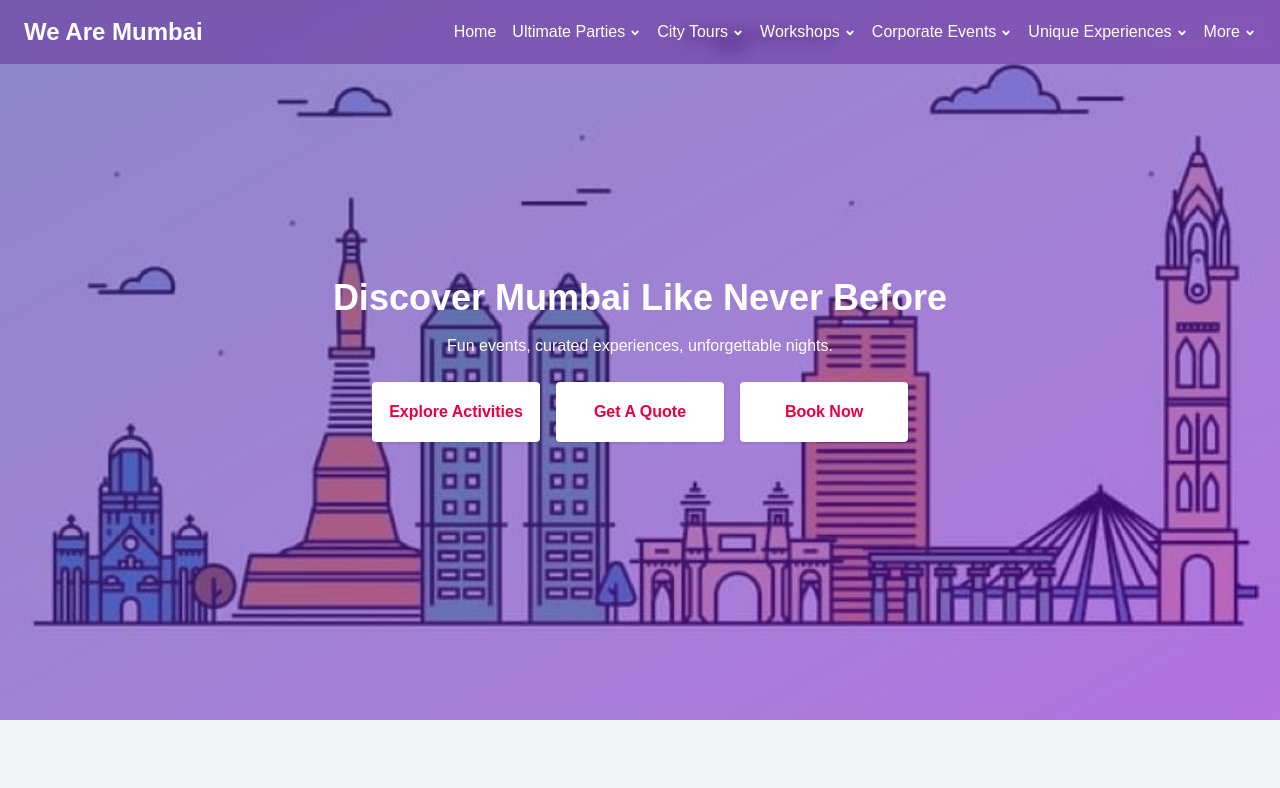
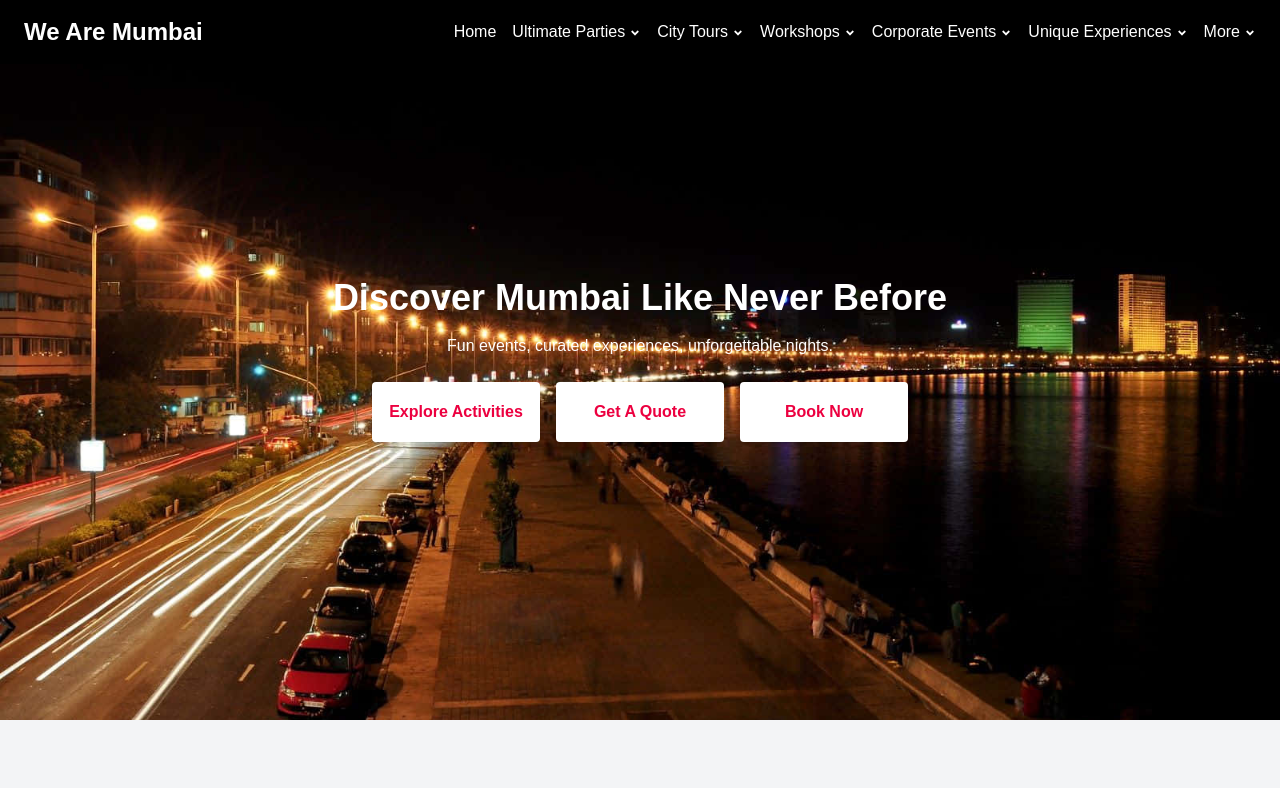
Before and after one commit to RaveenaMari/we-are-mumbai, a Next.js app: page / in a window 1280 px wide. Shown: the top 788 px of the page. Built offline with nearby package versions, Linux system fonts and the light colour scheme.

Commit message:
changed bg

```diff
--- a/src/components/Hero.tsx
+++ b/src/components/Hero.tsx
@@ -26,10 +26,10 @@ export default function Hero() {
   return (
     <section
       className="relative h-[90vh] flex items-center justify-center bg-cover bg-center bg-no-repeat"
-      style={{ backgroundImage: "url('/images/img2.jpg')" }}
+      style={{ backgroundImage: "url('/images/night.jpg')" }}
     >
       {/* Gradient overlay */}
-      <div className="absolute inset-0 bg-gradient-to-br from-indigo-800 to-purple-700 opacity-50"></div>
+      {/* <div className="absolute inset-0 bg-gradient-to-br from-indigo-800 to-purple-700 opacity-50"></div> */}
 
       {/* Content */}
       <div className="relative z-10 text-center text-white px-6">
--- a/src/components/Navbar.tsx
+++ b/src/components/Navbar.tsx
@@ -21,7 +21,7 @@ export default function Navbar() {
   }, []);
 
   return (
-    <nav className="fixed top-0 left-0 w-full z-50 px-3 md:px-6 py-4 flex items-center justify-between bg-purple-900/40 backdrop-blur-sm text-white">
+    <nav className="fixed top-0 left-0 w-full z-50 px-3 md:px-6 py-4 flex items-center justify-between bg-black backdrop-blur-sm text-white">
       <h1 className="text-2xl font-bold">We Are Mumbai</h1>
 
       {/* Desktop Menu */}
@@ -225,7 +225,7 @@ export default function Navbar() {
             </ul>
           </div>
 
-          <div>
+          <div className="mr-auto">
             <p className="font-semibold mb-2">More</p>
             <ul className="space-y-1">
               {[{ name: 'About', href: '#about' }, { name: 'Contact', href: '#contact' }, { name: 'FAQs', href: '#contact' }].map(link => (
```
Also changed, not shown: public/images/mumbaisealink.jpg (added), public/images/night.jpg (added).
